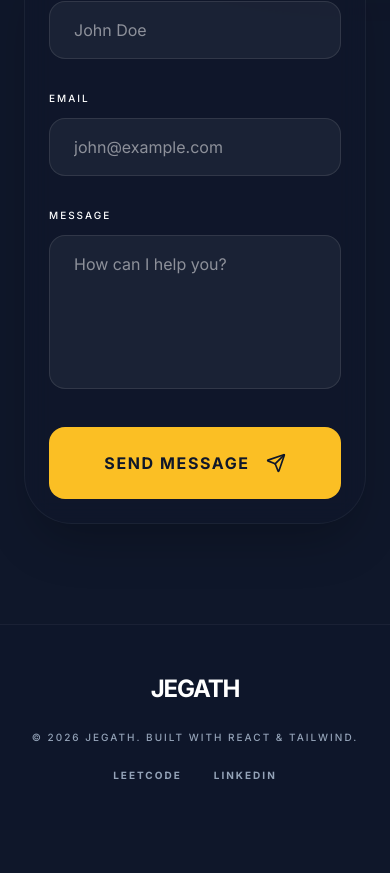
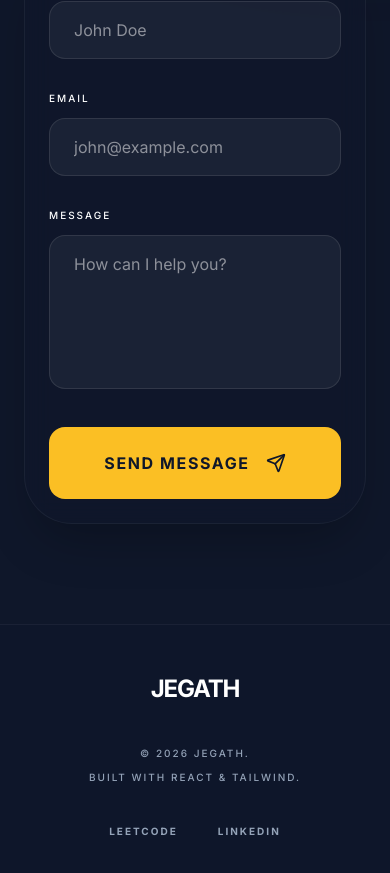
Before and after one commit to M-jegath/Portfolio, a React (Vite) app: page / in a window 390 px wide. Shown: the part 7691-8564 px from the top of the page. Before the commit the page ends 8521 px from the top, so only its background shows below. Built offline with nearby package versions, Linux system fonts and the light colour scheme.

Commit message:
Improve mobile footer alignment and spacing

```diff
--- a/src/layouts/MainLayout.jsx
+++ b/src/layouts/MainLayout.jsx
@@ -11,14 +11,16 @@ const MainLayout = ({ children }) => {
                 {children}
             </main>
             <footer className="py-12 border-t border-white/5 bg-background-navy/50">
-                <div className="container-custom flex flex-col md:flex-row justify-between items-center gap-6">
+                <div className="container-custom flex flex-col items-center md:flex-row justify-between gap-10 md:gap-6">
                     <div className="flex items-center gap-2">
                         <span className="font-heading font-extrabold text-2xl tracking-tighter text-white">JEGATH</span>
                     </div>
 
-                    <p className="label">&copy; 2026 JEGATH. Built with React & Tailwind.</p>
+                    <p className="label text-center max-w-[280px] md:max-w-none text-muted-gray">
+                        &copy; 2026 JEGATH. <span className="block md:inline mt-2 md:mt-0">Built with React & Tailwind.</span>
+                    </p>
 
-                    <div className="flex gap-8">
+                    <div className="flex gap-10">
                         <a
                             href="https://leetcode.com/u/JEGATH-M/"
                             target="_blank"
```
